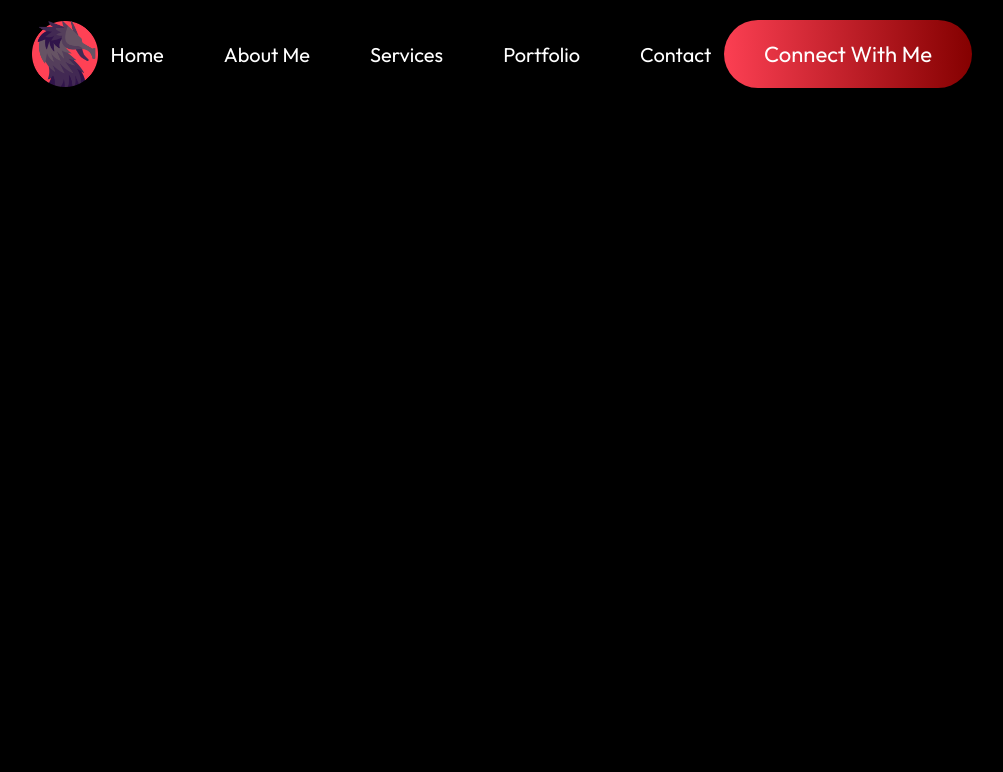
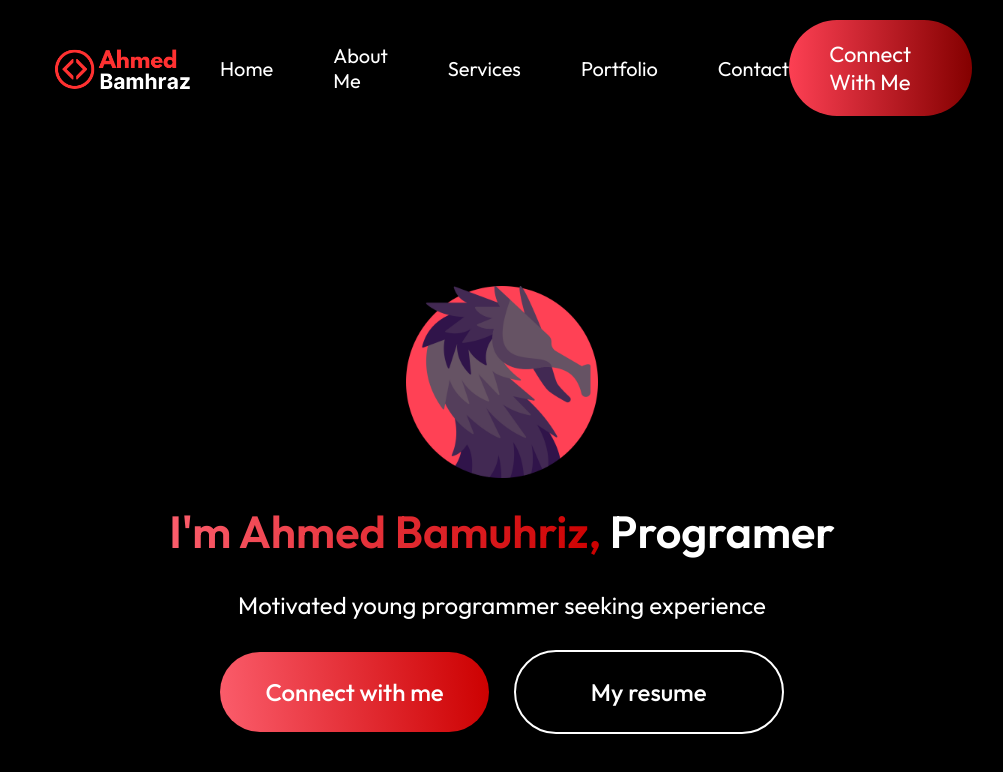
Before and after one commit to ahmedbmhrz/myPortfolio, a React (Vite) app: page / in a window 1280 px wide. Shown: the top 772 px of the page, without its empty margins (138-1141 px from the left). Built offline with nearby package versions, Linux system fonts and the light colour scheme.

Commit message:
Create Website Header section

```diff
--- a/src/App.jsx
+++ b/src/App.jsx
@@ -1,10 +1,12 @@
 import React from "react";
 import Navbar from "./components/Navbar/NavBar";
+import Hero from "./components/Hero/Hero";
 
 const App = () => {
   return (
     <div>
       <Navbar />
+      <Hero />
     </div>
   )
 }
--- /dev/null
+++ b/src/components/Hero/Hero.css
@@ -0,0 +1,64 @@
+.dra {
+    width: 15%;
+    height: 15%;
+    margin-top: 150px;
+}
+.hero{
+    display: flex;
+    align-items: center;
+    flex-direction:column;
+    gap: 25px;
+}
+
+.hero h1{
+    text-align: center;
+    width: 70%;
+    font-size: 45px;
+    font-weight: 600;
+}
+
+.hero h1 span{
+    background: linear-gradient(270deg,#cc0000 0.36%,rgb(252, 95, 110) 102.06%);
+    background-clip: text;
+    -webkit-background-clip: text;
+    -webkit-text-fill-color: transparent;
+}
+
+.hero p{
+    width: 50%;
+    text-align: center;
+    font-size: 24px;
+    line-height: 40px;
+}
+
+.hero-action{
+    display: flex;
+    align-items:center;
+    gap: 25px;
+    font-size: 24px;
+    font-weight: 500;
+    margin-bottom: 50px;
+}
+
+.hero-connect{
+    padding: 25px 45px;
+    border-radius: 50px;
+    background:linear-gradient(264deg,#cc0000 0.36%,rgb(252, 95, 110) 102.06%);
+    cursor: pointer;
+
+}
+
+.hero-connect:hover{
+    border: 1px solid white;
+}
+
+.hero-resume{
+    padding: 25px 75px;
+    border-radius: 50px;
+    border:2px solid white;
+    cursor: pointer;
+}
+
+.hero-resume:hover{
+    border-color:rgb(252, 95, 110) ;
+}
--- /dev/null
+++ b/src/components/Hero/Hero.jsx
@@ -0,0 +1,20 @@
+import React, { PureComponent } from 'react';
+import './Hero.css';
+import dragon from '../../assets/dragon.png'
+
+const Hero = () => {
+    return (
+        <div className='hero'>
+            <img className='dra' src={dragon} alt="" />
+            <h1><span>I'm Ahmed Bamuhriz,</span> Programer</h1>
+            <p>Motivated young programmer seeking experience</p>
+            <div className="hero-action">
+                <div className="hero-connect">Connect with me</div>
+                <div className="hero-resume">My resume</div>
+            </div>
+
+        </div>
+    )
+}
+
+export default Hero
--- a/src/components/Navbar/NavBar.css
+++ b/src/components/Navbar/NavBar.css
@@ -1,6 +1,6 @@
-.dra {
-    width: 7%;
-    height: 7%;
+.logo {
+    width: 20%;
+    height: 15%;
 }
 
 .navbar {
@@ -21,7 +21,7 @@
 .nav-connect{
     padding: 20px 40px;
     border-radius: 50px;
-    background:linear-gradient(267deg,#840000 0.36%,rgb(255, 65, 85) 102.06%);
+    background:linear-gradient(270deg,#840000 0.36%,rgb(255, 65, 85) 102.06%);
     font-size: 22px;
     cursor: pointer;
     transition: 0.5s;
--- a/src/components/Navbar/NavBar.jsx
+++ b/src/components/Navbar/NavBar.jsx
@@ -1,10 +1,10 @@
 import React from "react";
 import "./NavBar.css";
-import dragon from "../../assets/dragon.png";
+import Logo from "../../assets/Logo.png";
 const Navbar = () => {
   return (
     <div className="navbar">
-      <img className="dra" src={dragon} alt="logo" />
+      <img className="logo" src={Logo} alt="logo" />
       <ul className="nav-menu">
         <li>Home</li>
         <li>About Me</li>
```
Also changed, not shown: src/assets/Logo.png (added).
